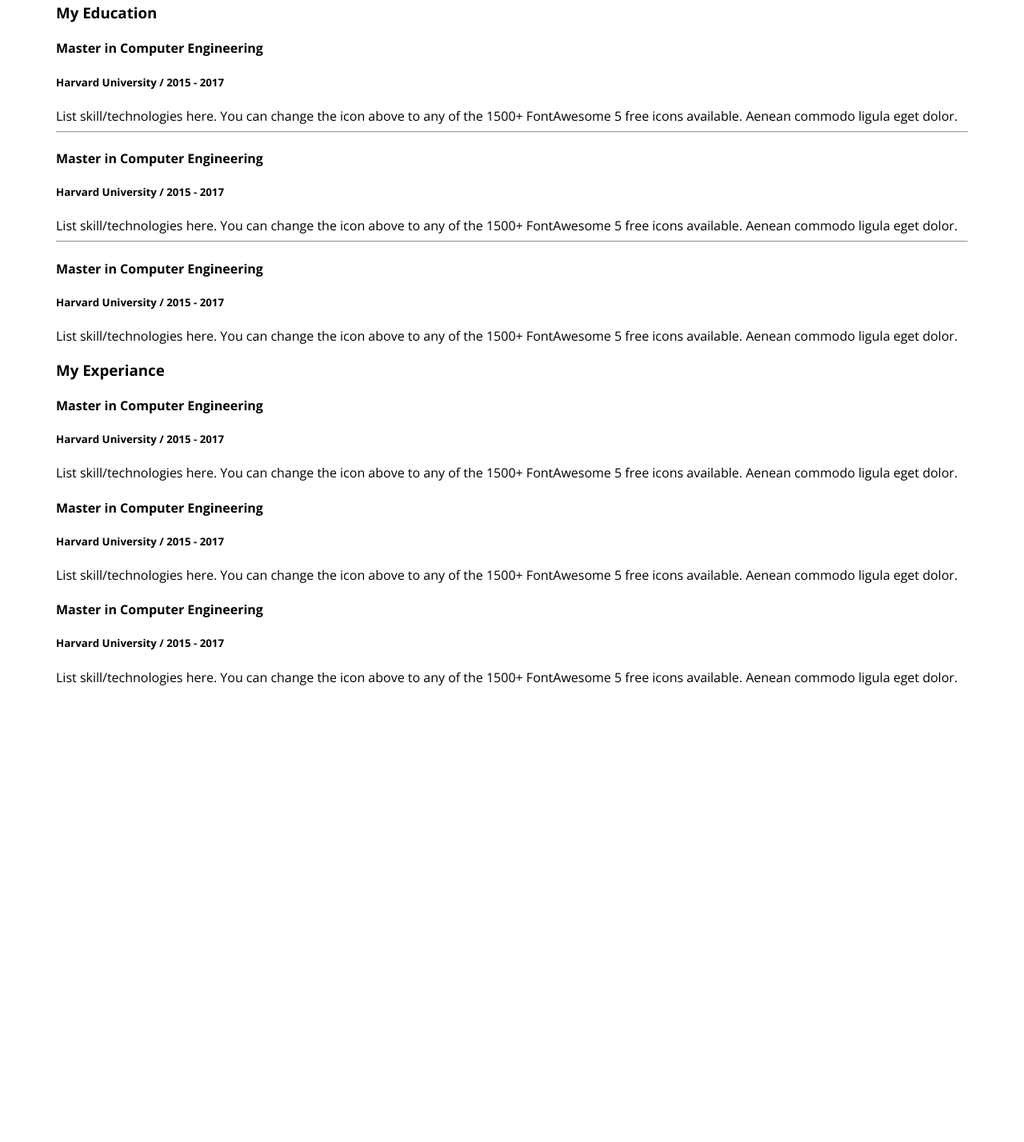
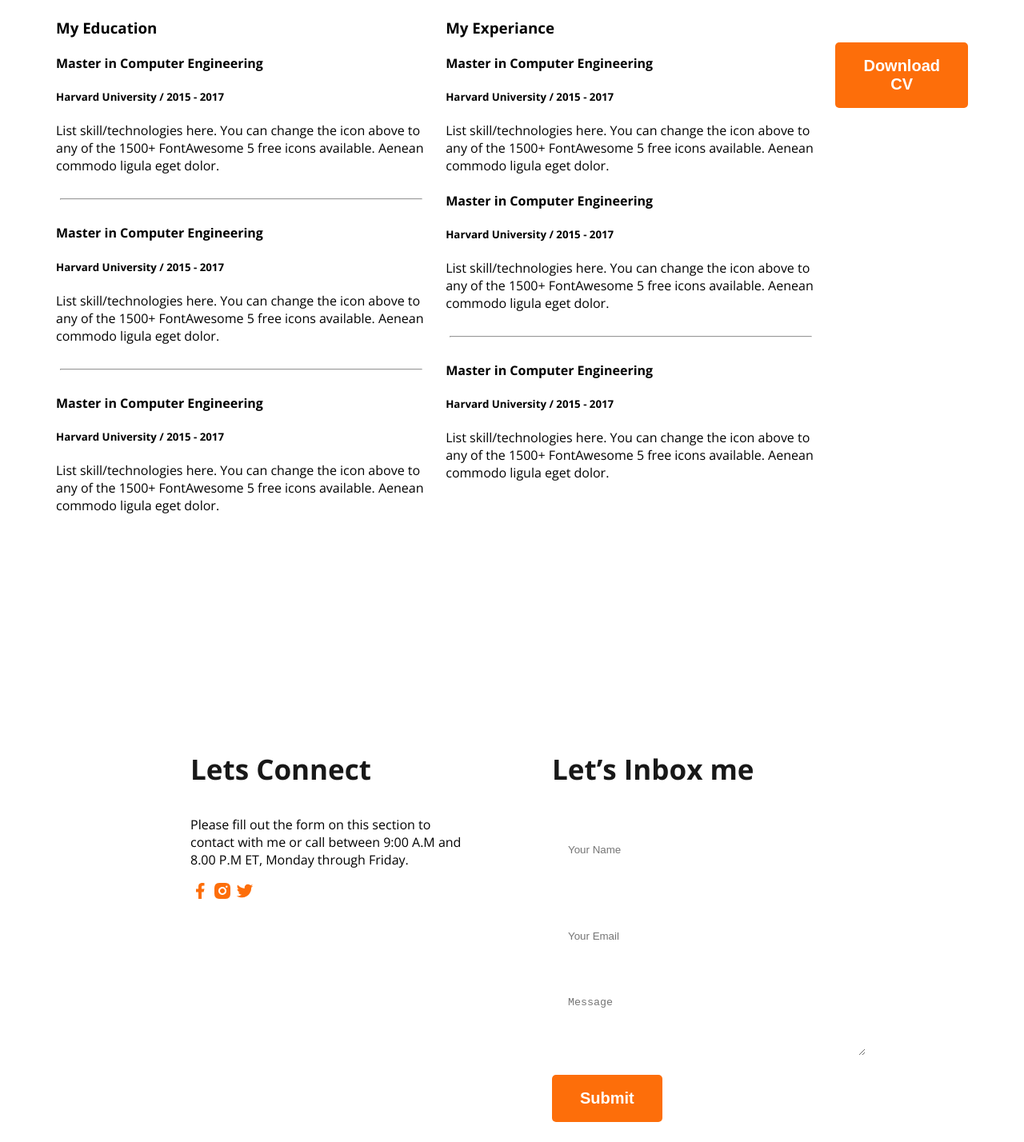
Before and after one commit to Atikmamu/web-developer-portfolio, a plain HTML site: page index.html in a window 1280 px wide. Shown: the part 2372-3800 px from the top of the page at 80% size. Before the commit the page ends 3360 px from the top, so only its background shows below. Drawn offline with nearby package versions, Linux system fonts and the light colour scheme.

Commit message:
added footer

```diff
--- a/index.html
+++ b/index.html
@@ -93,7 +93,7 @@
             </div>
          </section>
          <section class="resume">
-            <h3 class="section-title">A summary of My Resume</h3>
+            <h3 class="section-title text-center">A summary of My Resume</h3>
             <div class="resume-container">
                 <!-- .resume-column*2>h3.resume-column-title+.experience*3>h4.experience-title+h5.experiance-sub-title+.experiance-description -->
                 <div class="resume-column">
@@ -133,6 +133,7 @@
                     <div class="experiance-description">List skill/technologies here. You can change the icon above
                         to any of the 1500+ FontAwesome 5 free icons available. Aenean commodo ligula eget dolor.</div>
                 </div>
+                <hr>
                 <div class="experience">
                     <h4 class="experience-title">Master in Computer Engineering</h4>
                     <h5 class="experiance-sub-title">Harvard University / 2015 - 2017</h5>
@@ -140,11 +141,32 @@
                         to any of the 1500+ FontAwesome 5 free icons available. Aenean commodo ligula eget dolor.</div>
                 </div>
             </div>
+            <div class="text-center resume-download-cv">
+            <button class="btn-primary">Download CV</button>
+            </div>
 
          </section>
     </main>
-    <footer>
+    <footer class=".secondary-bg">
+        <div class="footer-column">
+             <h3 class="section-title">Lets Connect</h3>
+             <p>Please fill out the form on this section to contact with me or call between 9:00 A.M and 8.00 P.M ET, Monday through Friday.</p>
+             <div>
+                <a href=""><img src="images/icons/facebook.png" alt=""></a>
+                <a href=""><img src="images/icons/insta.png" alt=""></a>
+                <a href=""><img src="images/icons/twitter.png" alt=""></a>
 
+             </div>
+        </div>
+        <div class="footer-column">
+            <h3 class="section-title">Let’s Inbox me</h3>
+            <form action="">
+                <input type="text" name="" id="" placeholder="Your Name">
+                <input type="email" name="" id="" placeholder="Your Email">
+                <textarea name="" id="" cols="30" rows="20" placeholder="Message"></textarea>
+                <input class="btn-primary" type="submit" value="Submit">
+            </form>
+        </div>
     </footer>
 </body>
 
--- a/styles/portfolio.css
+++ b/styles/portfolio.css
@@ -139,3 +139,46 @@ main section{
     border-radius: 5px;
     box-shadow: 0px 6px 50px 0px rgba(0, 0, 0, 0.06);
 }
+
+/* resume section styles */
+.resume-container{
+    display: flex;
+    gap: 24px;
+}
+.experience-sub-title{
+    font-size: 20px;
+    font-weight: 600;
+    margin-bottom: 20px;
+}
+
+.experience-description, .experience-sub-title{
+    color: #757575;
+}
+.resume hr{
+    margin: 30px 5px;
+}
+
+.resume-download-cv{
+    margin-top: 50px;
+}
+
+/* footer styles */
+footer{
+    padding: 130px 230px;
+    display: flex;
+    gap: 100px;
+}
+.footer-column{
+    width: 50%;
+}
+footer input[type="text"], footer input[type="email"], footer textarea{
+    height: 64px;
+    border-radius: 5px;
+    background-color: white;
+    display: block;
+    width: 100%;
+    padding: 10px 20px;
+    margin-bottom: 24px;
+    border: none;
+
+}
```
